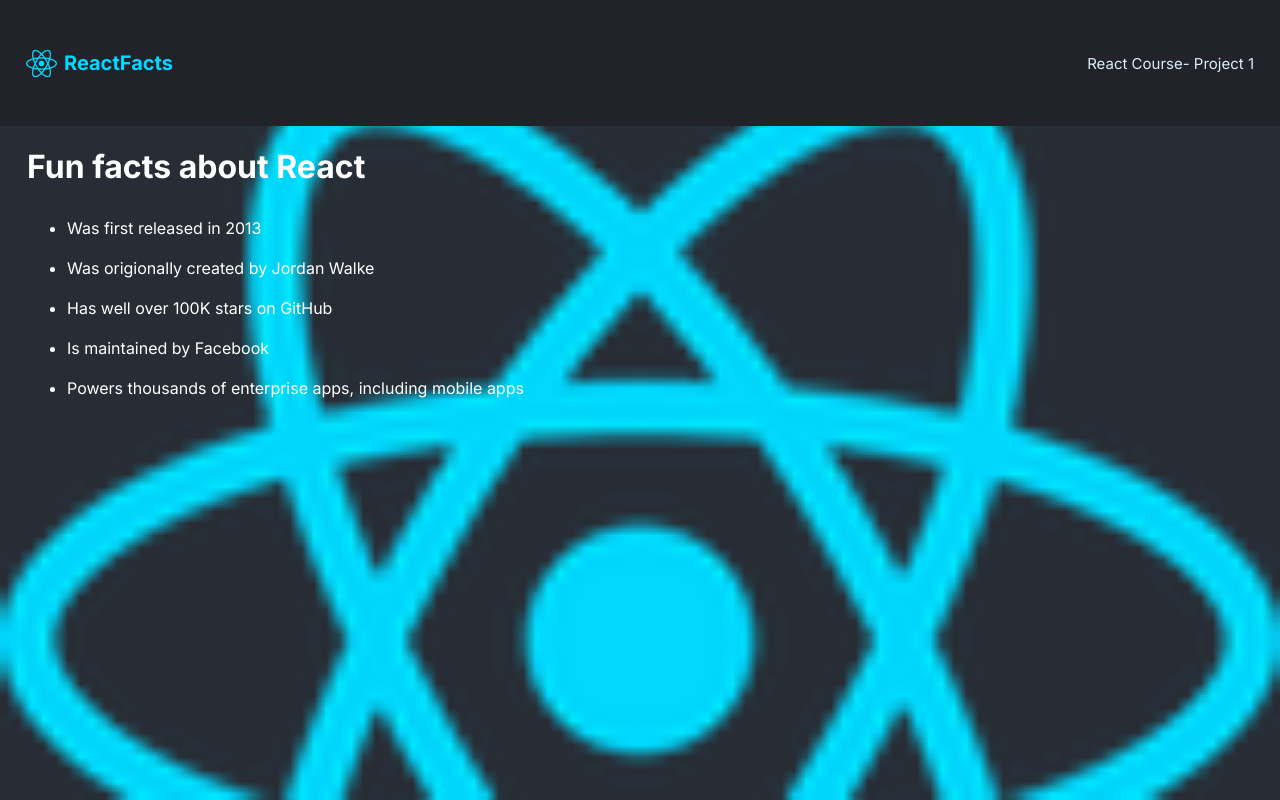
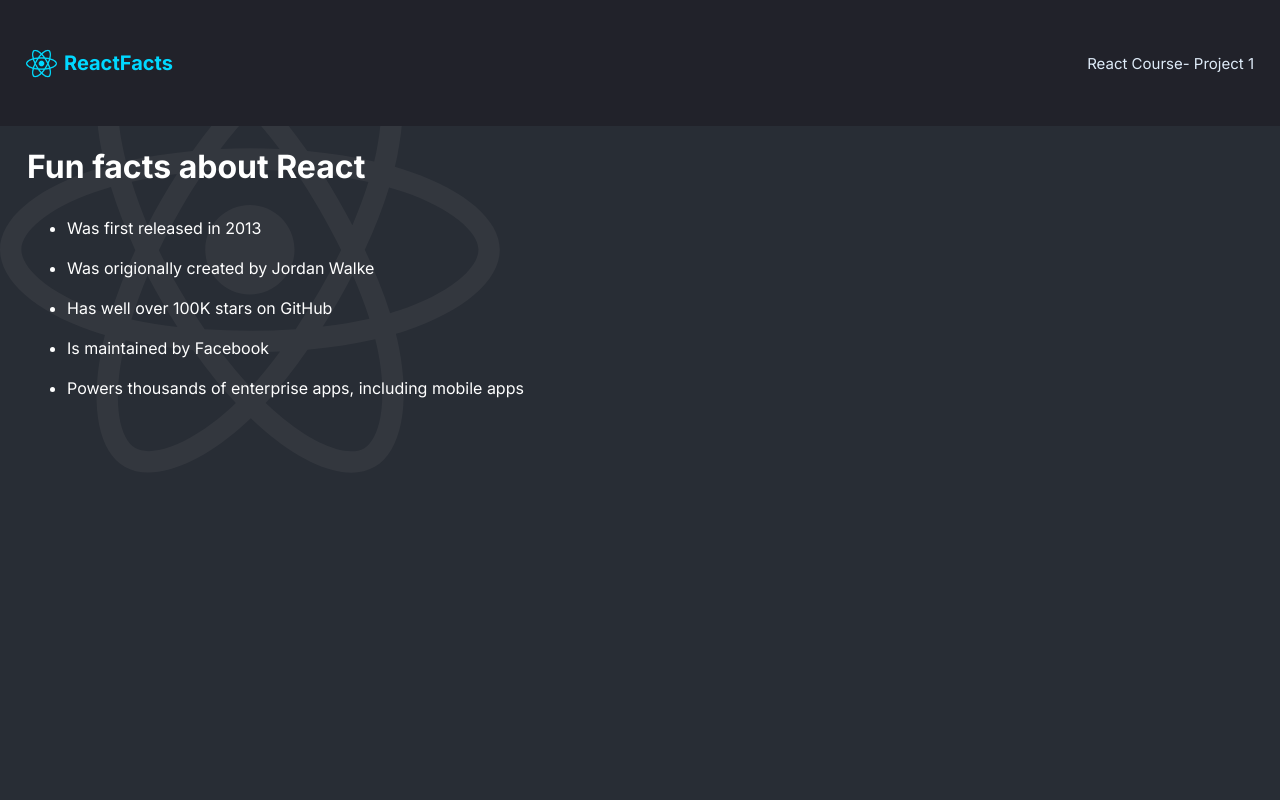
Before and after one commit to LurieK/Scrimba-React-Project, a React (Create React App) app: page / in a window 1280 px wide. Built offline with nearby package versions, Linux system fonts and the light colour scheme.

Commit message:
import img to background

```diff
--- a/src/Main.js
+++ b/src/Main.js
@@ -11,6 +11,7 @@
                 <li>Is maintained by Facebook</li>
                 <li>Powers thousands of enterprise apps, including mobile apps</li>
             </ul>
+            <img scr="./React-icon-small.png"/>
         </div>
     )
 }
--- a/src/styles.css
+++ b/src/styles.css
@@ -6,13 +6,8 @@
 body{
   margin:0;
   background-color: #282D35;
-  background-image: url(./React-icon-small.png);
+  background-image: url(./React-icon-big.png);
   background-repeat: no-repeat;
-  background-size: cover;
-
-
-
-
 }
 
 h4{
```
Also changed, not shown: src/React-icon-big.png (added).
